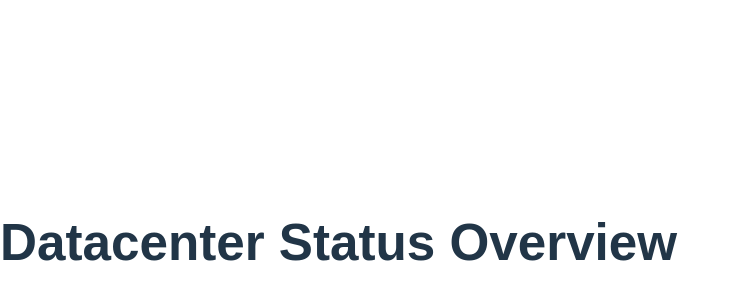
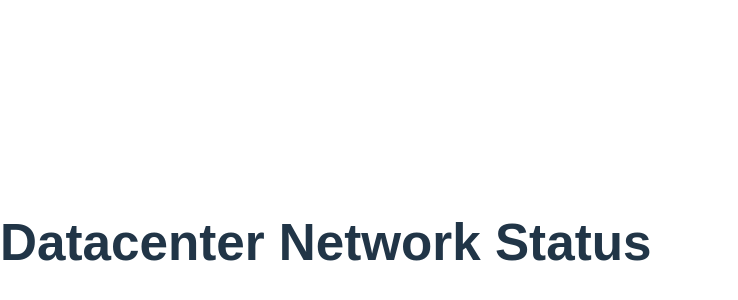
Before and after one commit to tcomes247/datacenter-status, a React app in the folder frontend/: page / in a window 1280 px wide. Shown: the part 154-454 px from the top of the page, without its empty margins (0-738 px from the left). Built offline with nearby package versions, Linux system fonts and the light colour scheme; no server answers; the HTML template or start-up script is replaced by a standard one.

Commit message:
Update Dashboard.jsx

```diff
--- a/frontend/src/pages/Dashboard.jsx
+++ b/frontend/src/pages/Dashboard.jsx
@@ -36,7 +36,7 @@ export default function Dashboard() {
 
   return (
     <div className="dashboard-container">
-      <h1 className="dashboard-title">Datacenter Status Overview</h1>
+      <h1 className="dashboard-title">Datacenter Network Status </h1>
 
       <AutoRefreshWrapper refreshKey={timestamp}>
         <div className="status-grid">
```
